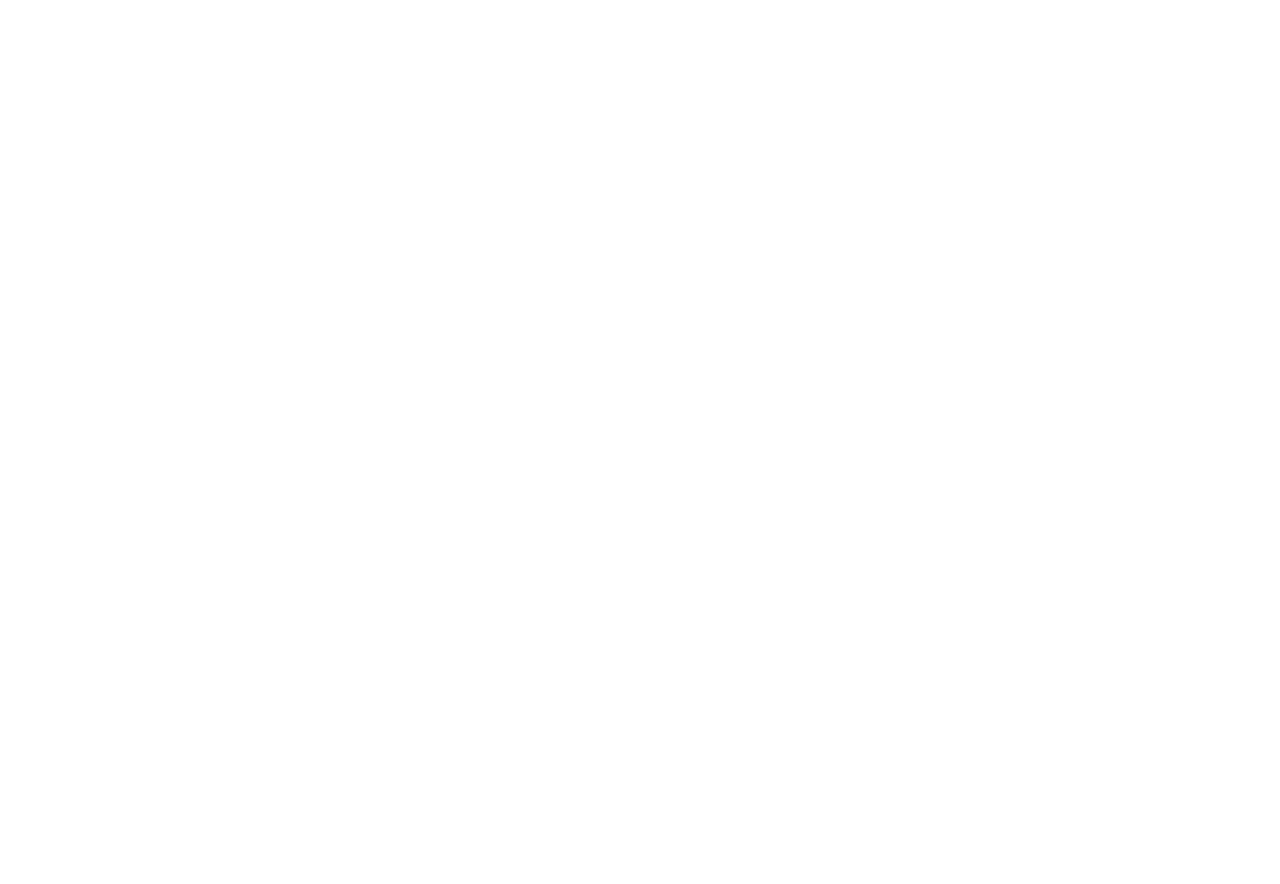
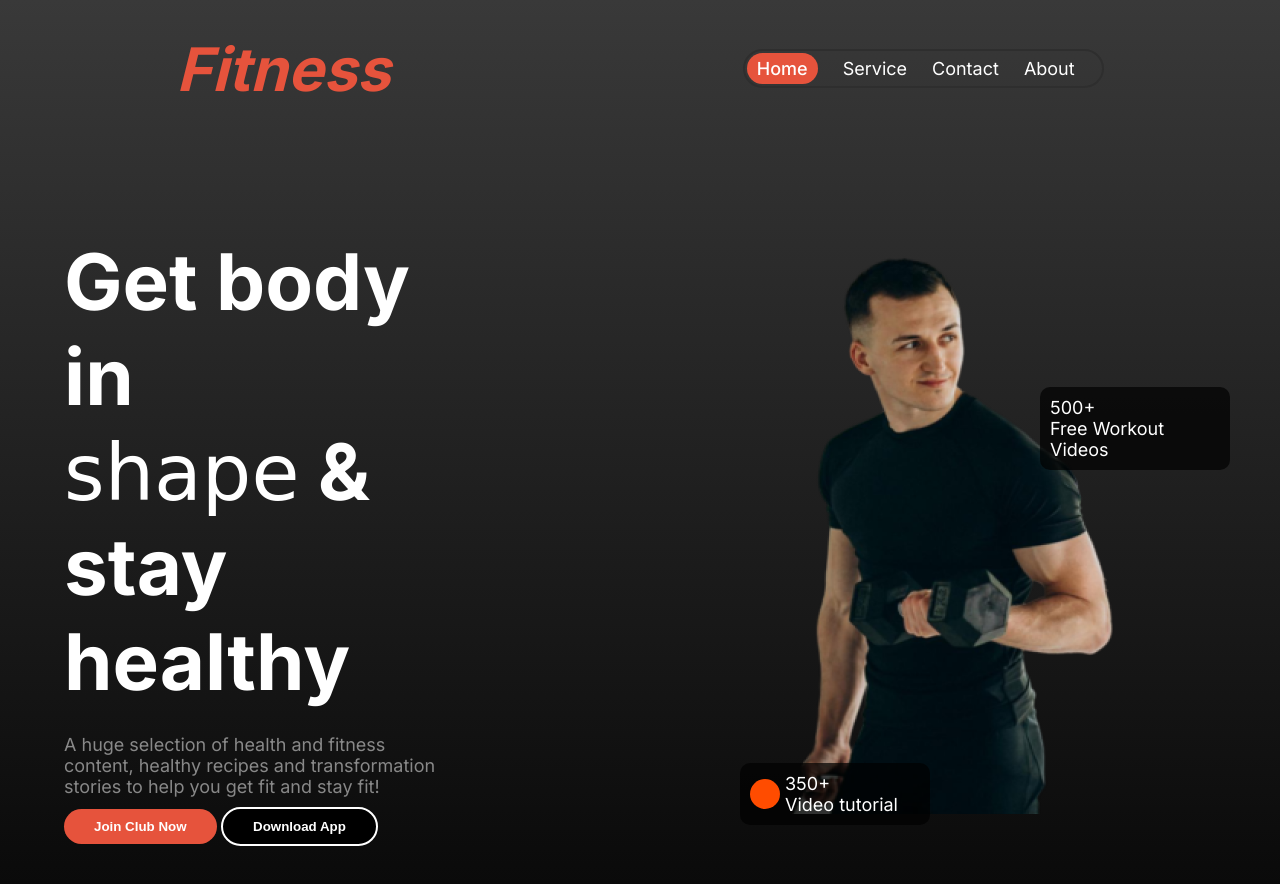
Before and after one commit to annika02/fitness-site-assignment-2, a plain HTML site: page index.html in a window 1280 px wide. Before the commit the page ends 800 px from the top, so only its background shows below. Drawn offline with Linux system fonts and the light colour scheme; a web font is replaced by a local one.

Commit message:
banner done

```diff
--- /dev/null
+++ b/design files/responsive.css
@@ -0,0 +1,102 @@
+/* header part for mobile */
+@media screen and (max-width:576px){
+    .header{
+        height: auto;
+    }
+    .nav-hamburger-menu{
+        display: block;
+    }
+    .navbars{
+        display: none;
+    }
+    .banner-container{
+        flex-direction: column;
+    }
+    .banner-text-container{
+        width: 100%;
+        font-size: 36px;
+    }
+    .container{
+        width: 100%;
+    }
+
+    .top {
+        top: 150px;
+        left: 280px;
+    }
+
+    .bottom {
+        bottom: 70px;
+        left: 50px;
+    }
+
+
+
+
+
+
+
+
+
+
+
+
+
+
+
+
+
+
+
+
+
+
+
+}
+
+
+
+
+/* medium device */
+
+@media screen and (min-width:576px) and (max-width:992px) {
+    .header{
+        height: auto;
+    }
+    .nav-hamburger-menu{
+        display: none;
+    }
+    .navbars{
+        display: block;
+    }
+    .banner-container{
+        flex-direction: column;
+    }
+    .banner-text-container{
+        width: 100%;
+        font-size: 36px;
+    }
+    .container{
+        width: 100%;
+    }
+
+    .top {
+        top: 150px;
+        left: 280px;
+    }
+
+    .bottom {
+        bottom: 70px;
+        left: 50px;
+    }
+
+
+
+
+
+
+
+
+
+
+}
--- /dev/null
+++ b/design files/style.css
@@ -0,0 +1,191 @@
+*{
+    margin: 0;
+    padding: 0;
+    color: white;
+}
+/* fonts */
+.inter-font {
+  font-family: "Inter", sans-serif;
+  font-optical-sizing: auto;
+  font-weight: 400;
+  font-style: normal;
+  font-variation-settings:
+    "slnt" 0;
+}
+
+/* 2nd font */
+.meie-script-regular {
+    font-family: "Meie Script", cursive;
+    font-weight: 400;
+    font-style: normal;
+  }
+/* color-1 */
+.color-1{
+    color: #E6533C;
+}
+/* color-2 */
+.color-2{
+    color: rgba(255, 255, 255, 0.5);
+}
+
+p{
+    color: rgba(255, 255, 255, 0.5) ;
+    font-size: 18px;
+    padding: 25px 0px 10px 0px;
+}
+
+
+
+
+
+
+
+
+/* header part */
+.header{
+    width: 100%;
+    background-image: linear-gradient(#393939,rgba(0, 0, 0, 0.966));
+    height: 915px;
+    background-color: rgb(238, 238, 238);
+    color: white;
+}
+
+.navbar-container{
+    width: 100%;
+    height: 15%;
+    display: flex;
+    justify-content: space-around;
+    align-items: center;
+    font-style: italic;
+    font-size: 30px;
+    font-weight: 900;
+
+}
+
+.navbars{
+    font-style: normal;
+    font-weight: 400;
+    font-size: 18px;
+    border: 2px solid #2E2E2E;
+    border-radius: 39px;
+    padding: 2px;
+}
+
+.navbars ul{
+    display: flex;
+    align-items: center;
+    border-radius: 39px;
+}
+
+.navbars ul li{
+    display: flex;
+    text-decoration: none;
+    margin-right: 25px;
+
+}
+
+.button{
+    background-color: #E6533C;
+    border-radius: 39px;
+    color: white;
+    font-weight: 500;
+    padding: 5px 10px 5px 10px;
+
+}
+
+.nav-hamburger-menu{
+    display: none;
+}
+
+.banner-container{
+    height: 85%;
+    display: flex;
+
+}
+.banner-text-container{
+    width: 50%;
+    display: flex;
+    flex-direction: column;
+    align-items: center;
+    justify-content: center;
+}
+.banner-text{
+    width: 80%;
+    height: 75%;
+}
+.banner-text h1{
+    width: 75%;
+    font-size: 78px;
+}
+.banner-text P{
+    width: 75%;
+    font-size: 18px;
+}
+.btn-container{
+    width: 100%;
+}
+
+.button-1{
+    background-color: #E6533C;
+    border: none;
+    border-radius: 42px;
+    color: white;
+    font-weight: 600;
+    padding: 10px 30px 10px 30px;
+
+}
+.button-2{
+    background-color: #000000;
+    border: 2px solid white;
+    border-radius: 42px;
+    color: white;
+    font-weight: 600;
+    padding: 10px 30px 10px 30px;
+
+}
+
+.container{
+    width: 50%;
+    position: relative;
+    display: flex;
+    justify-content: center;
+    align-items: center;
+}
+
+.banner-pic img{
+    height: 100%;
+}
+
+.badge {
+    width: 170px;
+    position: absolute;
+    right: 10px;
+    background-color: rgba(0, 0, 0, 0.7);
+    padding: 10px 10px;
+    border-radius: 10px;
+    font-size: 18px;
+    display: flex;
+    align-items: center;
+}
+
+.top {
+    top: 250px;
+    left: 400px;
+}
+
+.bottom {
+    bottom: 90px;
+    left: 100px;
+}
+.the-button-with-red-dot{
+    display: flex;
+    flex-direction: column;
+}
+.red-dot {
+    display: inline-block;
+    width: 30px;
+    height: 30px;
+    background-color: #ff4c00;
+    border-radius: 50%;
+    margin-right: 5px;
+}
--- a/index.html
+++ b/index.html
@@ -4,8 +4,76 @@
     <meta charset="UTF-8">
     <meta name="viewport" content="width=device-width, initial-scale=1.0">
     <title>Fitness</title>
+    <link rel="stylesheet" href="./design files/style.css">
+    <link rel="stylesheet" href="./design files/responsive.css">
+    <link rel="preconnect" href="https://fonts.googleapis.com">
+    <link rel="preconnect" href="https://fonts.gstatic.com" crossorigin>
+    <link href="https://fonts.googleapis.com/css2?family=Inter:wght@100..900&display=swap" rel="stylesheet">
+    <link rel="stylesheet" href="https://cdnjs.cloudflare.com/ajax/libs/font-awesome/6.6.0/css/all.min.css">
+    <link rel="preconnect" href="https://fonts.googleapis.com">
+<link rel="preconnect" href="https://fonts.gstatic.com" crossorigin>
+<link href="https://fonts.googleapis.com/css2?family=Meie+Script&display=swap" rel="stylesheet">
 </head>
-<body>
+<body class="inter-font">
+    <header class="header">
+        <div class="navbar-container">
+            <div>
+                <h1 class="color-1">Fitness</h1>
+            </div>
+            <div class="navbars">
+                <ul>
+                    <li class="button">Home</li>
+                    <li>Service</li>
+                    <li>Contact</li>
+                    <li>About</li>
+                </ul>
+            </div>
+            <div class="nav-hamburger-menu">
+                <i class="fa-solid fa-bars"></i>
+            </div>
+        </div>
+
+        <div class="banner-container">
+
+            <div class="banner-text-container">
+                <div class="banner-text">
+                    <h1>Get body in <br><span class="meie-script-regular">shape</span> & stay healthy</h1>
+                    <p>A huge selection of health and fitness content, healthy recipes and transformation stories to help you get fit and stay fit!</p>
+
+                    <div class="btn-container">
+
+                        <button class="button-1">Join Club Now</button>
+                        <button class="button-2">Download App</button>
+
+                    </div>
+
+                </div>
+            </div>
+
+           <div class="container">
+            <div class="banner-pic">
+                <img src="./images/Images 2.png" alt="A man in the gym">
+                <div class="badge top">500+<br>Free Workout Videos</div>
+                <div class="badge bottom"><span class="red-dot"></span>350+<br>Video tutorial</div>
+            </div>
+           </div>
+
+
+
+
+        </div>
+
+
+
+    </header>
+
+    <main>
+
+    </main>
+
+    <footer>
+
+    </footer>
 
 </body>
 </html>
```
Also changed, not shown: style.css (deleted).
